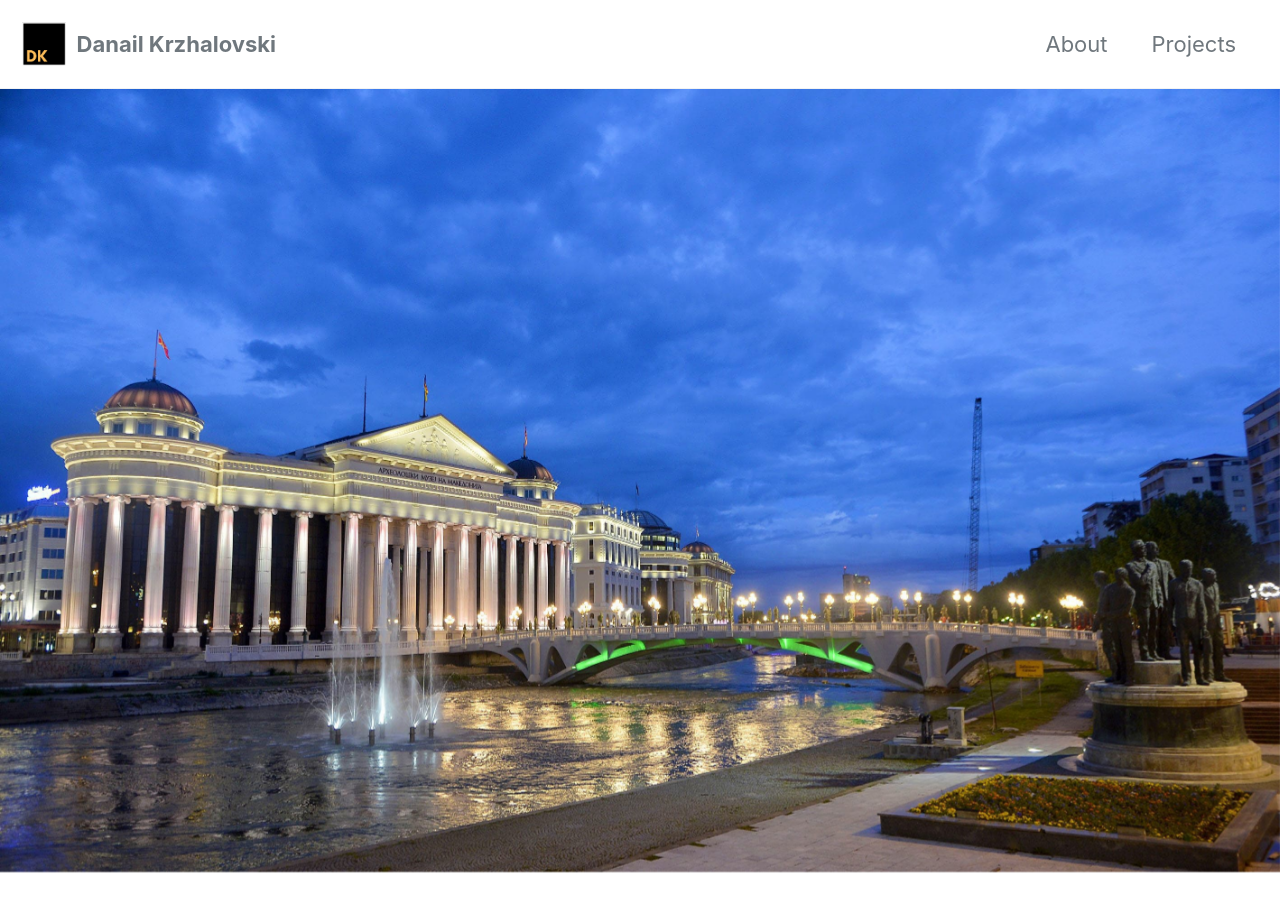
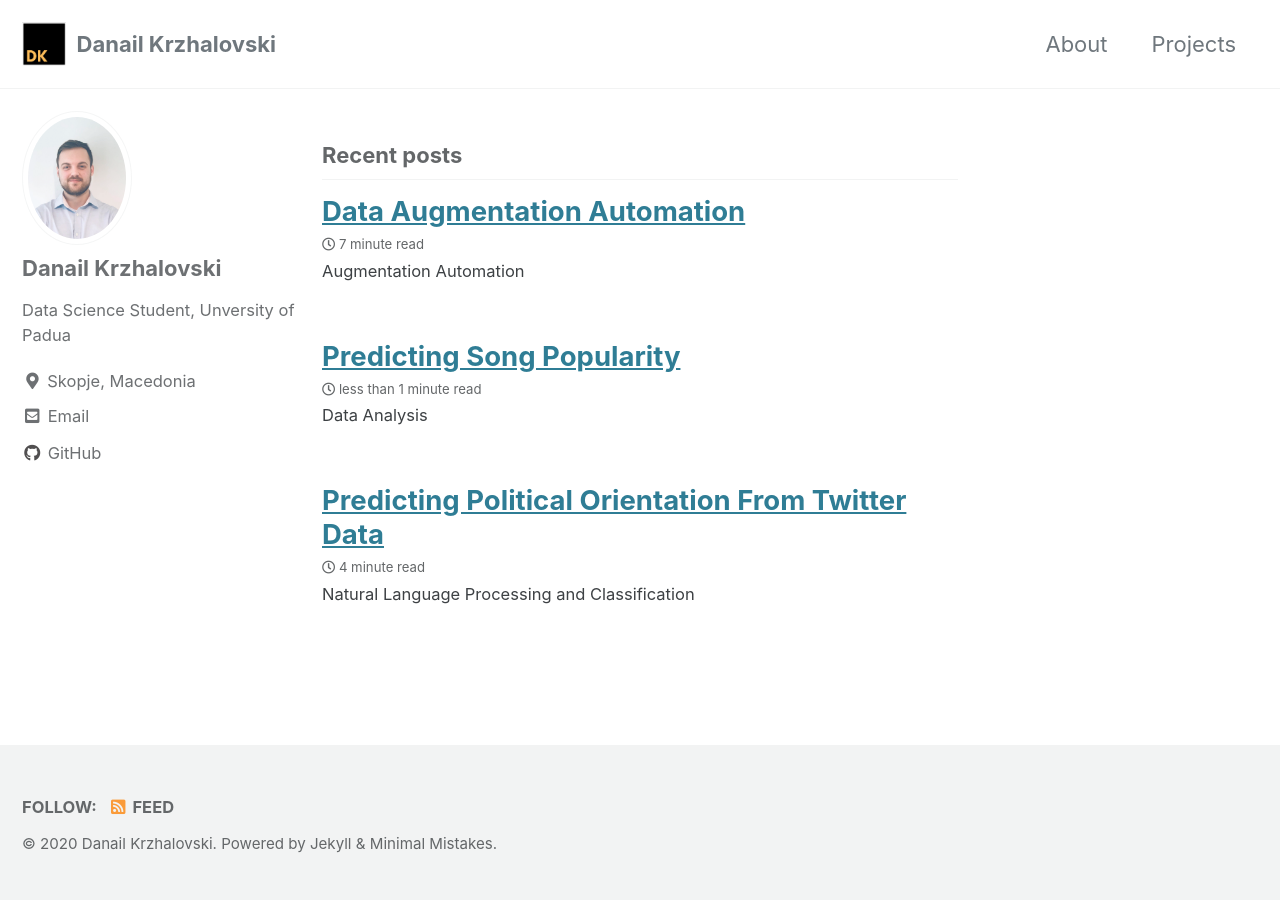
Before and after one commit to krzhalovski/krzhalovski.github.io, a Jekyll site: the page built from index.html, in a window 1280 px wide and 900 px high. Built offline with Jekyll 4.4.1, drawn with Linux system fonts in a browser that asks for light colours; cached includes are drawn as plain includes; the list of posts is cut into pages by our own code.

```diff
--- a/index.html
+++ b/index.html
@@ -1,6 +1,4 @@
 ---
 layout: home
 author_profile: true
-header:
-    image: "/images/skopje.jpg"
 ---
```
